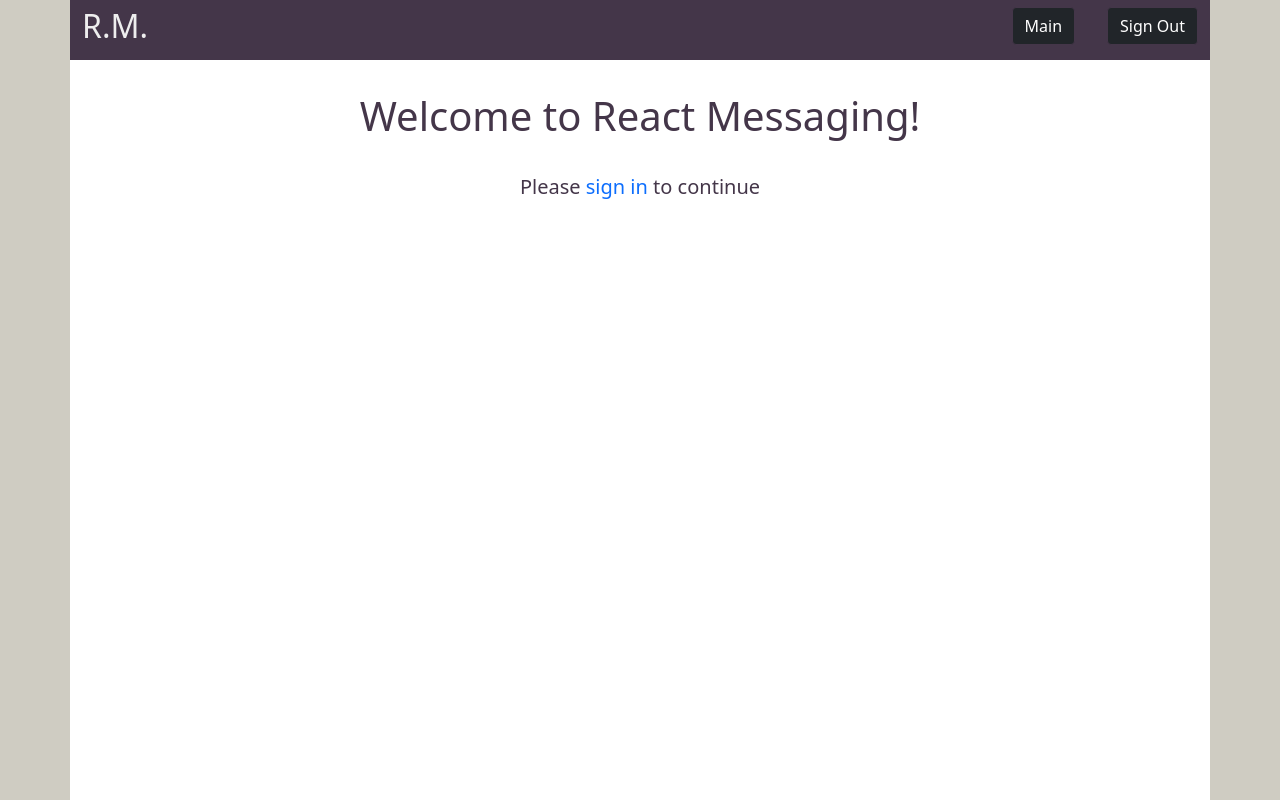
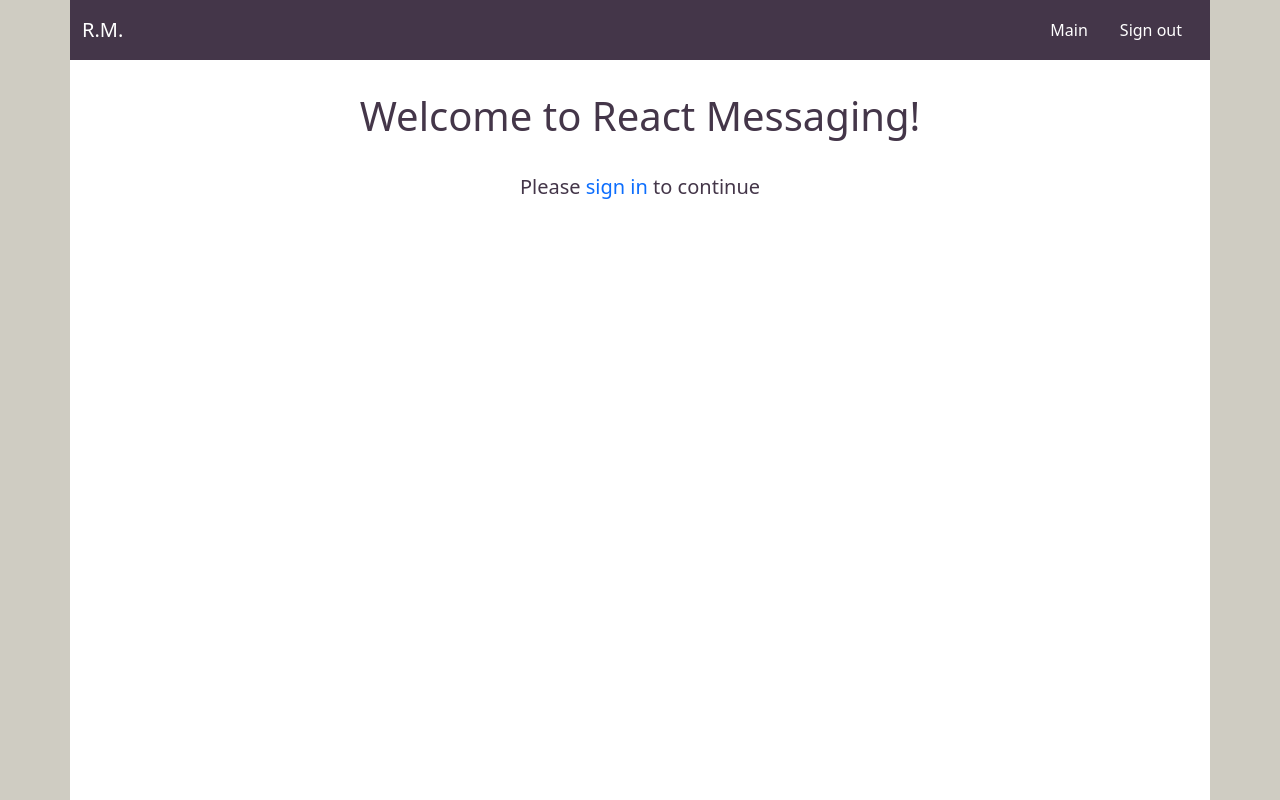
Before and after one commit to StevenSigil/React-Full-Messaging-App, a React (Create React App) app: page /welcome in a window 1280 px wide. Built offline with nearby package versions, Linux system fonts and the light colour scheme; no server answers; sample sign-in values are in the browser's storage.

Commit message:
Fixed issues with scrolling on IOS in chatrooms.

```diff
--- a/src/App.css
+++ b/src/App.css
@@ -1,8 +1,13 @@
 /* Global */
+html {
+  height: -webkit-fill-available;
+}
 body {
   color: rgb(68, 54, 73);
   background-color: rgb(207, 204, 194);
   max-width: 100vw;
+  min-height: 100vh;
+  min-height: -webkit-fill-available;
   overflow-x: hidden;
   transition: 0.15s ease-in-out;
 }
@@ -44,23 +49,23 @@ code {
 }
 
 /* Navbar */
-.header {
-  background-color: rgb(68, 54, 73);
+.navbar {
   height: 60px;
   position: sticky;
   top: 0;
-  padding-top: 0;
+  left: 0;
+  width: 100%;
+  z-index: 10;
 }
-.header > .navbar-brand {
-  color: #eee;
-  font-size: 2em;
-  padding: 0;
+.navbar-dark {
+  background-color: rgb(68, 54, 73);
+  margin: -0.5rem auto;
+  padding-top: 0.5rem;
+  padding-bottom: 0.5rem;
+  height: inherit;
 }
-.header > .navbar-brand:hover {
-  color: rgb(207, 204, 194);
-}
-.header div > .twoButtonNav {
-  margin-right: 2rem;
+.navbar-nav a {
+  margin: 0 1rem;
 }
 
 /* Welcome page */
@@ -267,21 +272,25 @@ code {
 
 /* Chat room */
 .chat {
-  max-height: calc(100vh - 60px);
-  position: relative;
+  height: 100vh;
+  position: absolute;
+  top: 0;
+  min-width: 100%;
+  display: flex;
+  overflow-y: hidden;
+  justify-content: stretch;
 }
 .chat > .mainBackground {
-  display: flex;
-  flex-direction: column;
-  justify-content: space-between;
+  margin-top: 60px;
   padding: 0;
+  justify-content: flex-end;
+  position: relative;
 }
 .messagesContainer {
   padding: 1rem 1rem;
   overflow-y: scroll;
   display: flex;
   flex-direction: column;
-  max-height: calc((100vh - 60px) - (100vh - 60px) * 0.075);
 }
 .messagesContainer::-webkit-scrollbar {
   width: 0.25rem;
@@ -293,7 +302,35 @@ code {
   background: #0168b3;
   border-radius: 1rem;
 }
-.chatHead {
+/* .bottomScrollPosition {
+  height: 2px;
+  background-color: #0b93f6;
+} */
+.messageInputForm {
+  padding: 0;
+  display: flex;
+  font-size: 1.5rem;
+  background-color: rgb(58, 58, 58);
+  border-radius: 2px;
+}
+.messageInputForm input {
+  width: 100%;
+  font-size: 1.5rem;
+  background-color: rgb(58, 58, 58);
+  color: white;
+  outline: none;
+  border: none;
+  padding: 0 10px;
+}
+.messageInputForm button {
+  width: 20%;
+  border-radius: 3px;
+  border: initial;
+  background-color: #0b93f6;
+  color: #eee;
+}
+
+/* .chatHead {
   text-align: center;
   position: fixed;
   width: 100vw;
@@ -306,7 +343,7 @@ code {
 }
 .chatHead code {
   font-style: italic;
-}
+} */
 .message {
   display: flex;
   align-items: center;
@@ -331,7 +368,6 @@ code {
   margin: 2px 5px;
 }
 .message small {
-  /* color:rgb(133, 133, 133); */
   align-self: flex-end;
   position: absolute;
   bottom: 0;
@@ -364,38 +400,6 @@ code {
 }
 .received small {
   left: 0;
-}
-.bottomScrollPosition {
-  height: 2px;
-  position: static;
-  bottom: 0;
-}
-.messageInputForm {
-  max-height: calc((100vh - 100px));
-  position: fixed;
-  bottom: 0;
-  align-self: flex-end;
-  padding: 0;
-  display: flex;
-  font-size: 1.5rem;
-  background-color: rgb(58, 58, 58);
-  border-radius: 2px;
-}
-.messageInputForm input {
-  width: 100%;
-  font-size: 1.5rem;
-  background-color: rgb(58, 58, 58);
-  color: white;
-  outline: none;
-  border: none;
-  padding: 0 10px;
-}
-.messageInputForm button {
-  width: 20%;
-  border-radius: 3px;
-  border: initial;
-  background-color: #0b93f6;
-  color: #eee;
 }
 
 /* New Room page */
--- a/src/components/ChatRoom.jsx
+++ b/src/components/ChatRoom.jsx
@@ -9,7 +9,7 @@ import { useCollectionData, useDocument } from "react-firebase-hooks/firestore";
 export default function ChatRoom({ user }) {
   const curUserID = user.uid;
   const { roomId } = useParams();
-  const scrollPosition = useRef(); // div to scroll to after submit
+  const scrollPosition = useRef(null);
   const firestore = firebase.firestore();
 
   const roomRef = firebase.firestore().doc(`chatRooms/${roomId}`);
@@ -17,9 +17,10 @@ export default function ChatRoom({ user }) {
 
   const messagesRef = firestore.collection(`chatRooms/${roomId}/messages`);
   const messageQuery = messagesRef.orderBy("createdAt", "desc").limit(25);
-  const [messages] = useCollectionData(messageQuery, {
+  const [rawMessages] = useCollectionData(messageQuery, {
     idField: "id",
   });
+  const messages = rawMessages && rawMessages.reverse();
 
   const [messageInput, setMessageInput] = useState("");
 
@@ -37,8 +38,10 @@ export default function ChatRoom({ user }) {
   }
 
   useEffect(() => {
-    scrollPosition.current.scrollIntoView({ behavior: "smooth" });
-  });
+    if (scrollPosition.current) {
+      scrollPosition.current.scrollIntoView({ behavior: "smooth" });
+    }
+  }, [rawMessages]);
 
   async function sendMessage(e) {
     // Adds the message to the collection of messages and updates 'lastMessageTime' field.
@@ -59,25 +62,27 @@ export default function ChatRoom({ user }) {
   }
 
   return (
-    <div className="container noPadding chat">
-      <section className="mainBackground">
-        <div className="messagesContainer">
-          <div className="chatHead">
-            {/* <h1> {room.data().roomName} </h1>
+    <div className="noPadding chat">
+      <section className="mainBackground container">
+        <div className="messagesContainer" id="messagesContainer">
+          {/* <div className="chatHead"> */}
+          {/* <h1> {room.data().roomName} </h1>
             <code>{roomId}</code> */}
-          </div>
+          {/* </div> */}
 
           {messages &&
-            messages
-              .reverse()
-              .map((msg) => (
-                <ChatMessage key={msg.id} message={msg} curUserID={curUserID} />
-              ))}
+            messages.map((msg) => (
+              <ChatMessage key={msg.id} message={msg} curUserID={curUserID} />
+            ))}
 
           <div ref={scrollPosition} className="bottomScrollPosition"></div>
         </div>
 
-        <form onSubmit={sendMessage} className="messageInputForm container">
+        <form
+          onSubmit={sendMessage}
+          className="messageInputForm container"
+          id="t1"
+        >
           <input
             placeholder="Say something..."
             value={messageInput}
--- a/src/components/Header.jsx
+++ b/src/components/Header.jsx
@@ -1,5 +1,5 @@
 import React from "react";
-import { Link, useHistory } from "react-router-dom";
+import { NavLink, useHistory } from "react-router-dom";
 
 import firebase from "firebase/app";
 import "firebase/auth";
@@ -9,54 +9,53 @@ export default function Header(props) {
   const user = props.user;
 
   return (
-    <nav className="navbar container header">
-      <Link to={user ? "/main" : "/welcome"} className="navbar-brand">
-        R.M.
-      </Link>
+    <nav className="navbar">
+      <div className="container navbar-dark">
+        <NavLink to={user ? "/main" : "/welcome"} className="navbar-brand">
+          R.M.
+        </NavLink>
 
-      {user ? <PostLogin history={history} /> : <PreLogin history={history} />}
+        {user ? (
+          <PostLogin history={history} />
+        ) : (
+          <PreLogin history={history} />
+        )}
+      </div>
     </nav>
   );
 }
 
-function PreLogin({ history }) {
+function PreLogin() {
   return (
-    <div>
-      <button onClick={() => history.push("/login")} className="btn btn-dark">
+    <div className="navbar-nav" style={{ flexDirection: "row" }}>
+      <NavLink className="nav-link active" aria-current="page" to="/login">
         Login
-      </button>
+      </NavLink>
     </div>
   );
 }
 
-function PostLogin({ history }) {
-  return (
-    <div>
-      <button
-        onClick={() => history.push("/main")}
-        className="btn btn-dark twoButtonNav"
-      >
-        Main
-      </button>
-
-      <Logout history={history} />
-    </div>
-  );
-}
-
-function Logout({ history }) {
+function PostLogin() {
   const auth = firebase.auth();
 
   const handleSignOut = () => {
     auth.signOut();
-    history.push("/");
   };
 
   return (
-    auth.currentUser && (
-      <button className="btn btn-dark" onClick={handleSignOut}>
-        Sign Out
-      </button>
-    )
+    <div className="navbar-nav" style={{ flexDirection: "row" }}>
+      <NavLink className="nav-link active" aria-current="page" to="/main">
+        Main
+      </NavLink>
+
+      <NavLink
+        className="nav-link active"
+        aria-current="page"
+        onClick={handleSignOut}
+        to="/"
+      >
+        Sign out
+      </NavLink>
+    </div>
   );
 }
```
